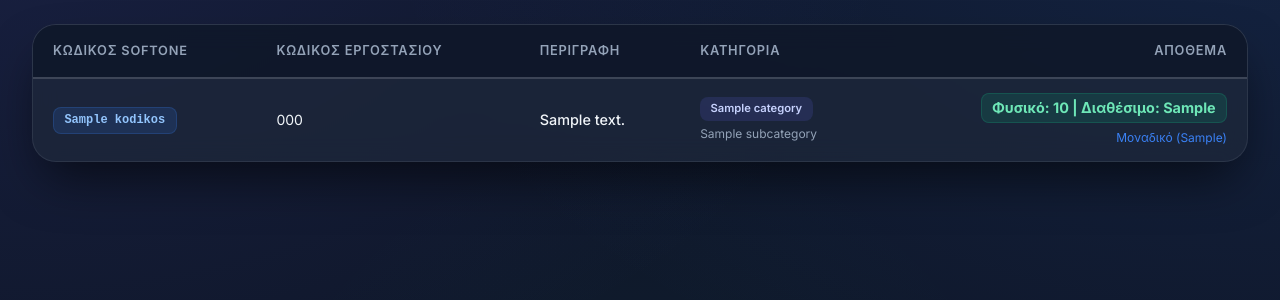
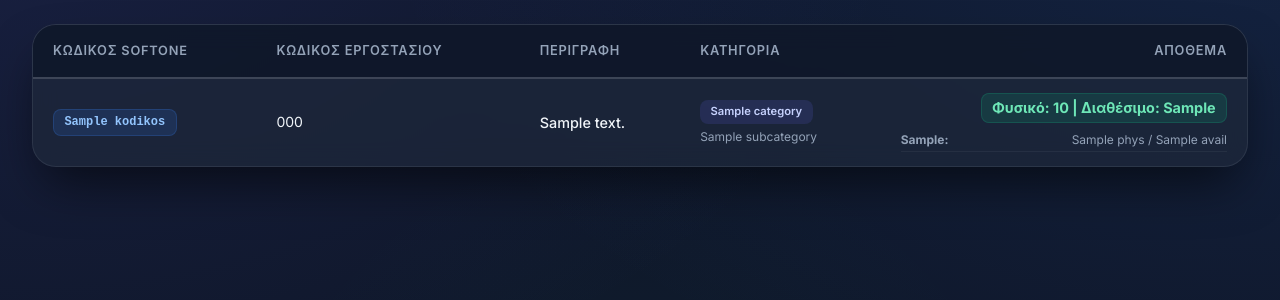
Before and after one commit to gio30fil/ai_warehouse-V2, a Flask app: template app/templates/stock_list.html in a window 1280 px wide. Shown: the part 114-414 px from the top of the page. Run offline with Flask 3, Linux system fonts and the light colour scheme; the template is opened without the code that fills it: most values are stand-ins (such as "Sample title", 1, 10 or a date in 2020).

Commit message:
Improve warehouse stock display in Stock List: show Phys/Avail per warehouse

```diff
--- a/app/templates/stock_list.html
+++ b/app/templates/stock_list.html
@@ -51,17 +51,19 @@
                                 <div class="badge {{ 'badge-stock-high' if sp > 0 else 'badge-stock-none' }}" style="font-size: 0.9rem; font-weight: 700;">
                                     Φυσικό: {{ p.live_total }} | Διαθέσιμο: {{ p.live_available }}
                                 </div>
-                                {% if p.details|length > 1 %}
                                 <div class="text-xs text-dim" style="margin-top: 5px;">
                                     {% for detail in p.details %}
-                                    <div><strong>{{ detail.wh }}:</strong> {{ detail.q }}</div>
+                                    <div class="flex justify-between gap-md" style="border-bottom: 1px solid rgba(255,255,255,0.05); padding: 2px 0;">
+                                        <strong>{{ detail.wh }}:</strong>
+                                        <span>
+                                            <span class="text-success" title="Φυσικό">{{ detail.phys }}</span>
+                                            /
+                                            <span class="text-info" title="Διαθέσιμο">{{ detail.avail }}</span>
+                                        </span>
+                                    </div>
                                     {% endfor %}
                                 </div>
-                                {% elif p.details|length == 1 %}
-                                <div class="text-xs" style="color: var(--accent-blue); margin-top: 5px;">
-                                    Μοναδικό ({{ p.details[0].wh }})
-                                </div>
-                                {% elif sp <= 0 %}
+                                {% if sp <= 0 and sa <= 0 %}
                                 <div class="text-xs text-muted" style="margin-top: 5px;">Μηδενικό απόθεμα</div>
                                 {% endif %}
                             </div>
```
Also changed, not shown: app/routes/admin.py (+6 -2 lines), 1 other file.
